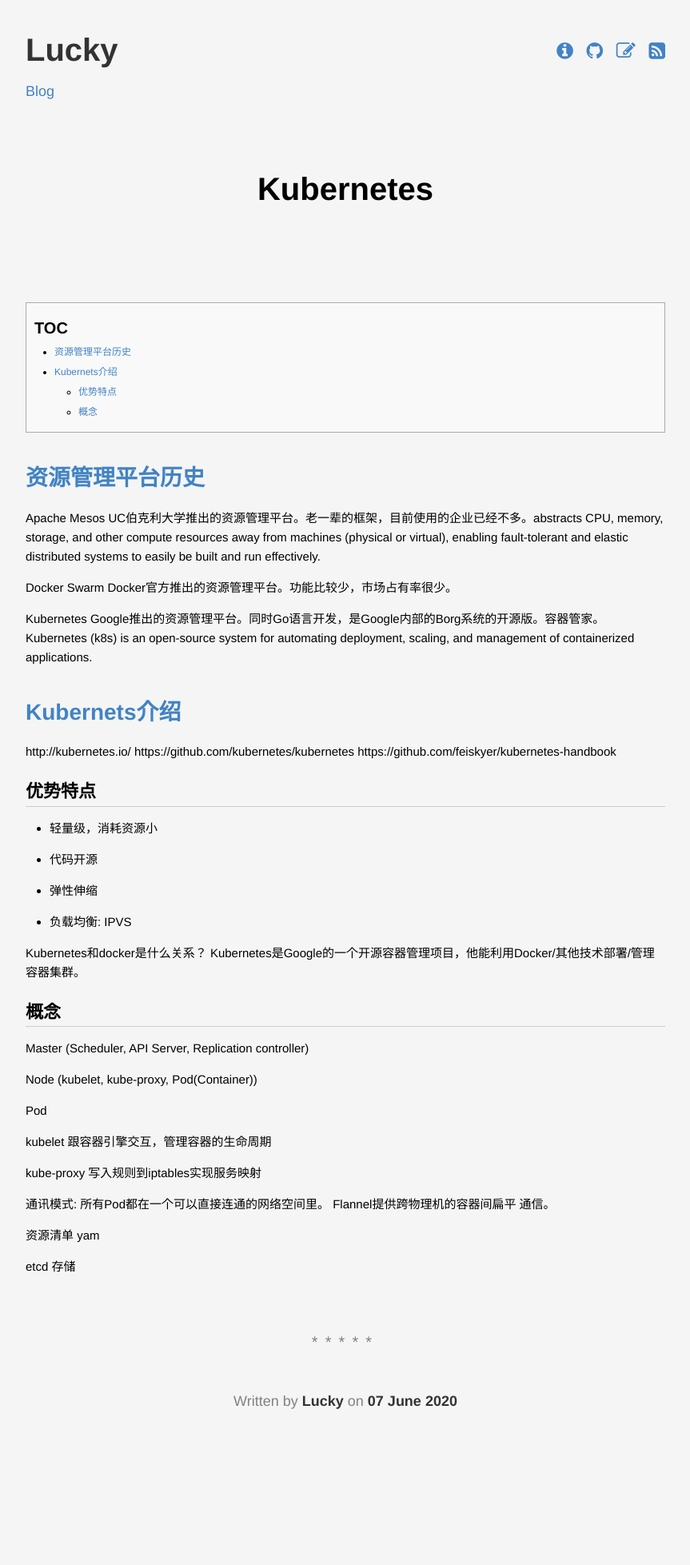
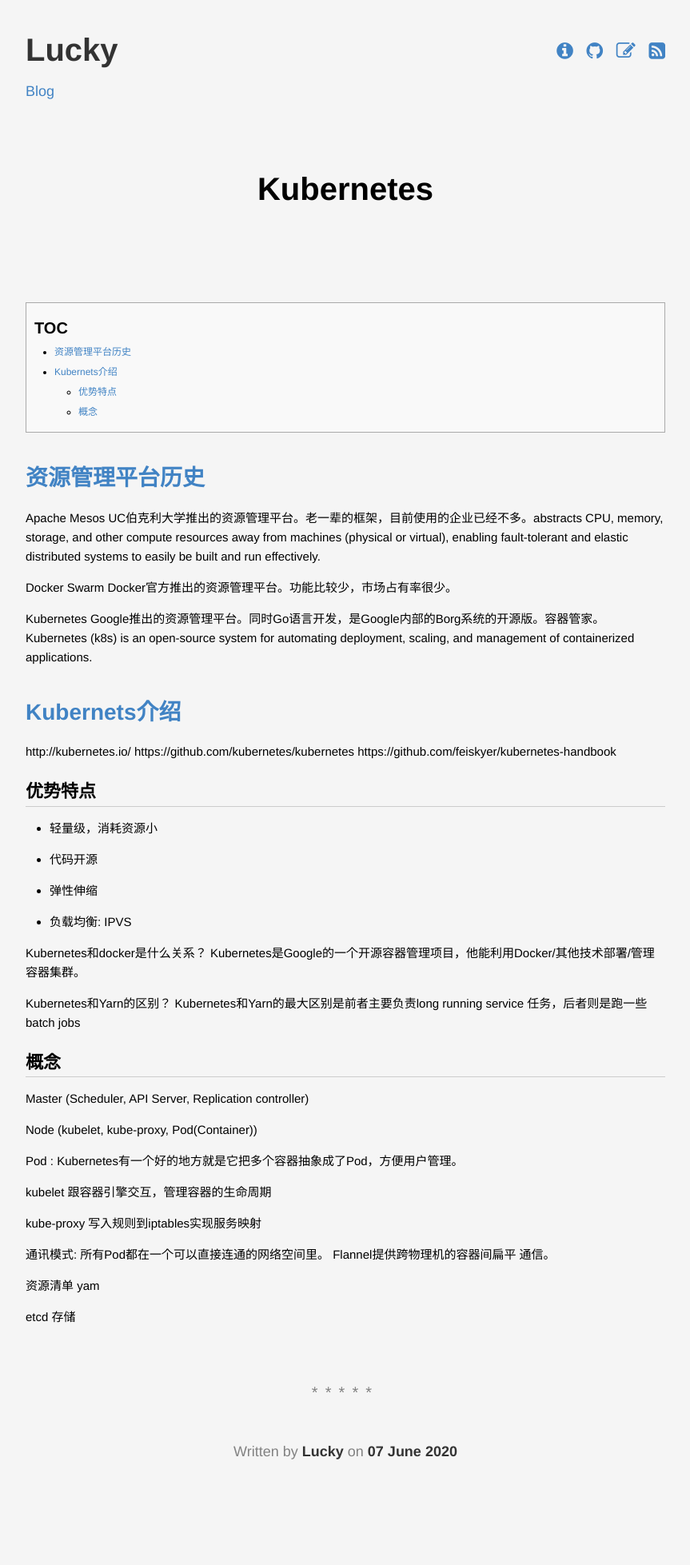
Before and after one commit to lucky521/blog, a Jekyll site: the page built from _posts/framework/2020-06-07-k8s.markdown, in a window 1280 px wide. Shown: the whole page at 80% size, without its empty margins (208-1071 px from the left). Built offline with Jekyll 4.4.1, drawn with Linux system fonts in a browser that asks for light colours; before the commit the page ends 1894 px from its top, so only the background shows below that.

Commit message:
update blog

```diff
--- a/_posts/framework/2020-06-07-k8s.markdown
+++ b/_posts/framework/2020-06-07-k8s.markdown
@@ -35,6 +35,8 @@
 Kubernetes和docker是什么关系？
 Kubernetes是Google的一个开源容器管理项目，他能利用Docker/其他技术部署/管理容器集群。
 
+Kubernetes和Yarn的区别？
+Kubernetes和Yarn的最大区别是前者主要负责long running service 任务，后者则是跑一些batch jobs
 
 ## 概念
 
@@ -42,7 +44,7 @@
 
 Node (kubelet, kube-proxy, Pod(Container))
 
-Pod
+Pod : Kubernetes有一个好的地方就是它把多个容器抽象成了Pod，方便用户管理。
 
 kubelet 跟容器引擎交互，管理容器的生命周期
 
--- a/_posts/ml/2017-06-14-deep-learning.markdown
+++ b/_posts/ml/2017-06-14-deep-learning.markdown
@@ -301,6 +301,8 @@
 为输入数据施加Dropout。Dropout将在训练过程中每次更新参数时按一定概率（rate）随机断开输入神经元，Dropout层用于防止过拟合。一般放置在输出层之前的一层。
 
 注意这一层只能在训练的时候生效，在预测的时候就不要生效了。
+
+Inverted dropout
 
 ### Flatten层
 
```
Also changed, not shown: _posts/ml/2019-05-21-ML-System.markdown (+11 -11 lines).
